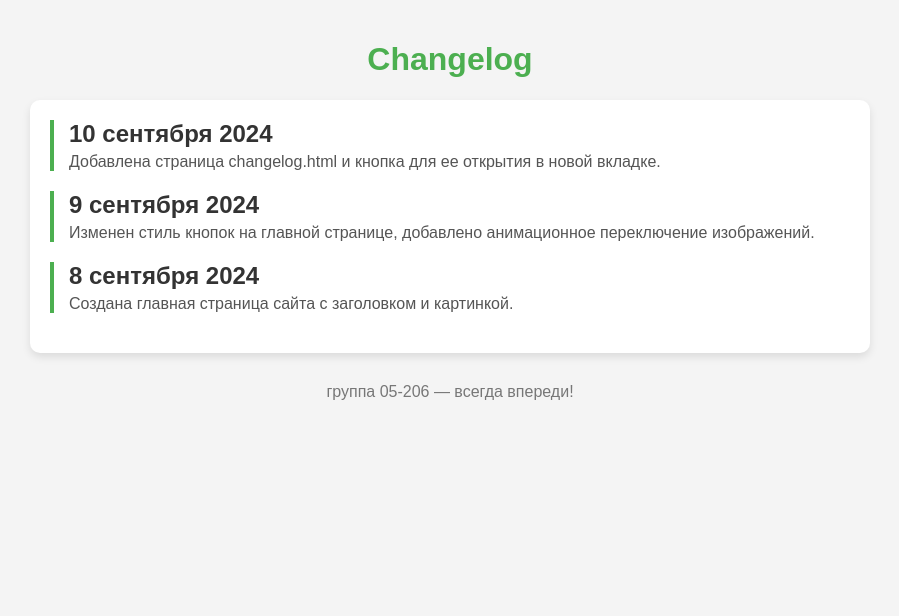
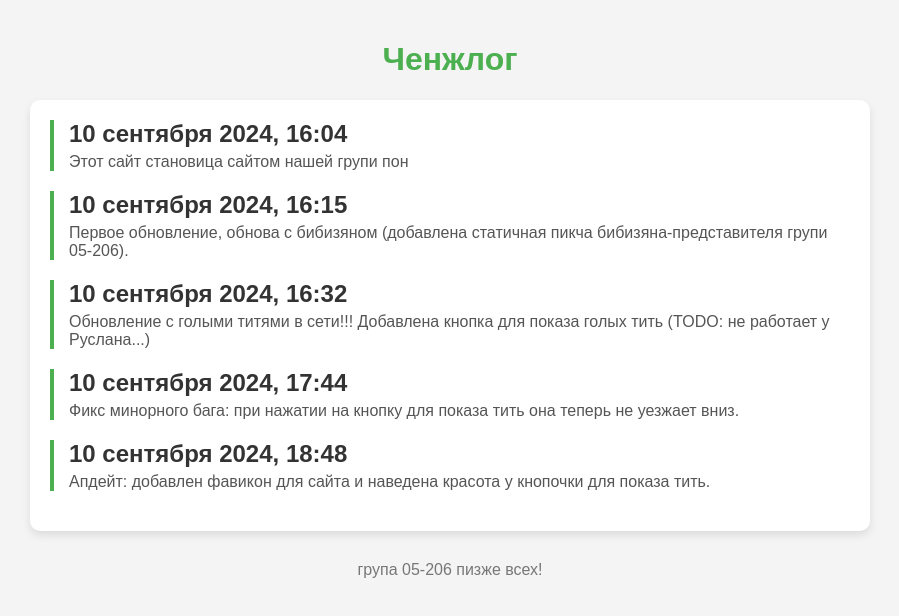
Before and after one commit to pazhiloydedus/pazhiloydedus.github.io, a plain HTML site: page changelog.html in a window 1280 px wide. Shown: the whole page, without its empty margins (190-1089 px from the left). Drawn offline with Linux system fonts and the light colour scheme.

Commit message:
Update changelog.html

```diff
--- a/changelog.html
+++ b/changelog.html
@@ -3,7 +3,8 @@
   <head>
     <meta charset="utf-8">
     <meta name="viewport" content="width=device-width, initial-scale=1.0">
-    <title>Changelog</title>
+    <link rel="shortcut icon" type="image/x-icon" href="favicon.ico?">
+    <title>Ченжлог нахуй</title>
 
     <style>
       body {
@@ -53,27 +54,37 @@
   </head>
   <body>
 
-    <h1>Changelog</h1>
+    <h1>Ченжлог</h1>
 
     <div class="changelog-container">
       <div class="log-entry">
-        <h2>10 сентября 2024</h2>
-        <p>Добавлена страница changelog.html и кнопка для ее открытия в новой вкладке.</p>
+        <h2>10 сентября 2024, 16:04</h2>
+        <p>Этот сайт становица сайтом нашей групи пон</p>
       </div>
 
       <div class="log-entry">
-        <h2>9 сентября 2024</h2>
-        <p>Изменен стиль кнопок на главной странице, добавлено анимационное переключение изображений.</p>
+        <h2>10 сентября 2024, 16:15</h2>
+        <p>Первое обновление, обнова с бибизяном (добавлена статичная пикча бибизяна-представителя групи 05-206).</p>
       </div>
 
       <div class="log-entry">
-        <h2>8 сентября 2024</h2>
-        <p>Создана главная страница сайта с заголовком и картинкой.</p>
+        <h2>10 сентября 2024, 16:32</h2>
+        <p>Обновление с голыми титями в сети!!! Добавлена кнопка для показа голых тить (TODO: не работает у Руслана...)</p>
+      </div>
+
+      <div class="log-entry">
+        <h2>10 сентября 2024, 17:44</h2>
+        <p>Фикс минорного бага: при нажатии на кнопку для показа тить она теперь не уезжает вниз.</p>
+      </div>
+
+      <div class="log-entry">
+        <h2>10 сентября 2024, 18:48</h2>
+        <p>Апдейт: добавлен фавикон для сайта и наведена красота у кнопочки для показа тить.</p>
       </div>
     </div>
 
     <footer>
-      <p>группа 05-206 — всегда впереди!</p>
+      <p>група 05-206 пизже всех!</p>
     </footer>
 
   </body>
```
